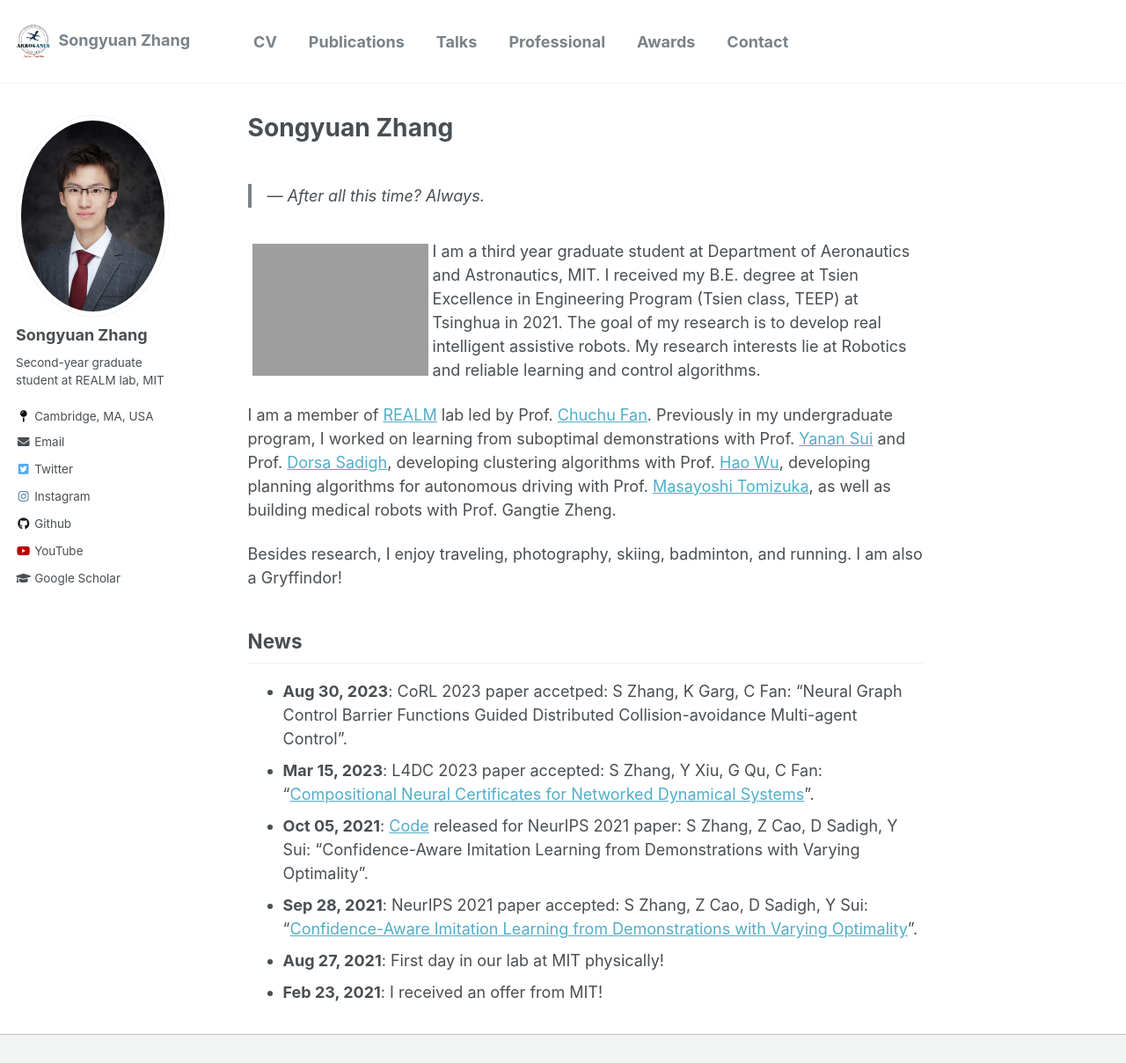
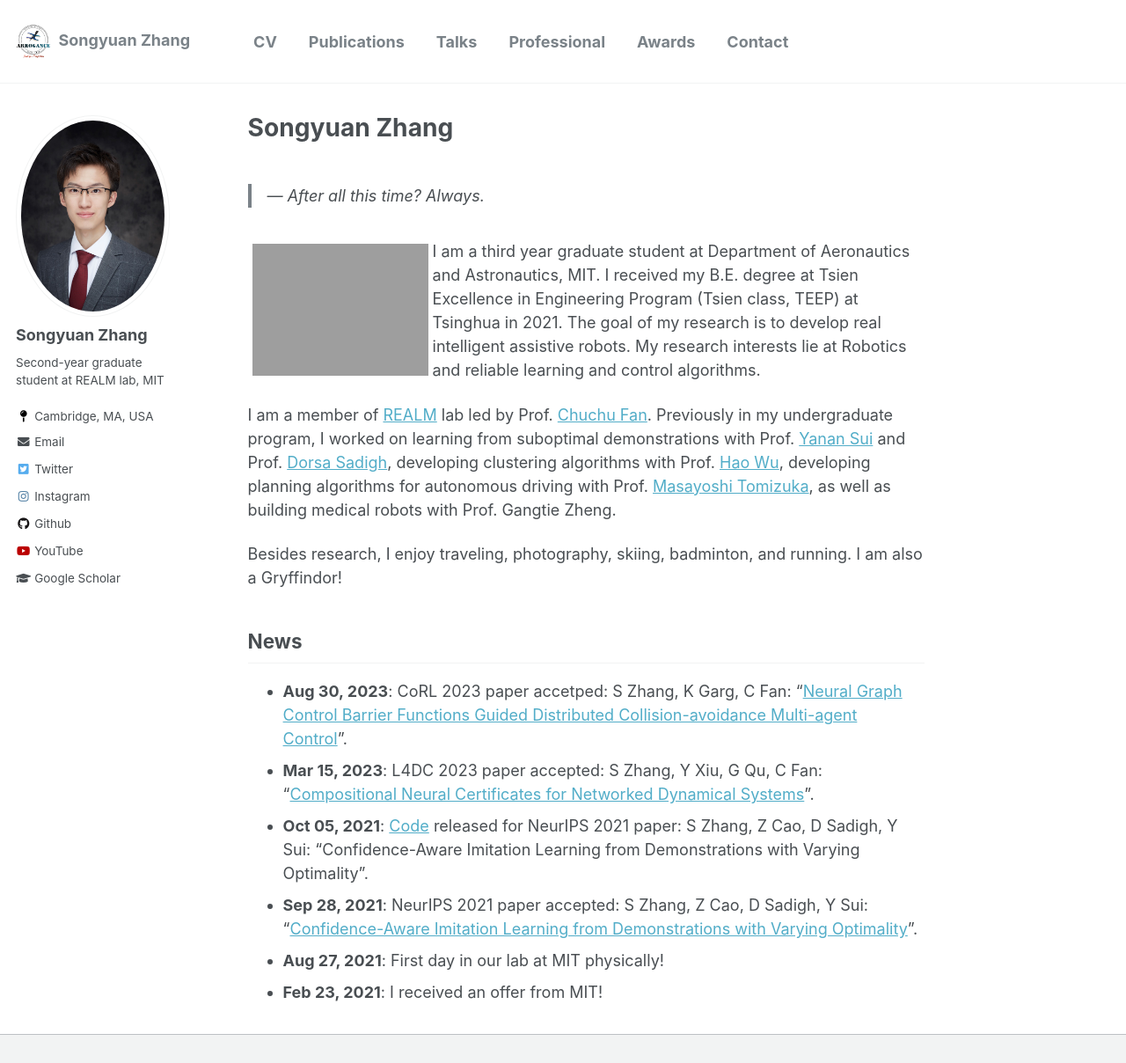
Before and after one commit to syzhang092218-source/syzhang092218-source.github.io, a Jekyll site: the page built from _pages/about.md, in a window 1280 px wide and 1348 px high, cut to the strip 0-1208 px from the top of the window. Shown: the whole strip at 88% size. Built offline with Jekyll 4.4.1, drawn with Linux system fonts in a browser that asks for light colours; some of the changed lines change nothing that is shown.

Commit message:
update news

```diff
--- a/_pages/about.md
+++ b/_pages/about.md
@@ -24,7 +24,7 @@
 
 ## News
 
-- **Aug 30, 2023**: CoRL 2023 paper accetped: S Zhang, K Garg, C Fan: "Neural Graph Control Barrier Functions Guided Distributed Collision-avoidance Multi-agent Control".
+- **Aug 30, 2023**: CoRL 2023 paper accetped: S Zhang, K Garg, C Fan: "[Neural Graph Control Barrier Functions Guided Distributed Collision-avoidance Multi-agent Control](https://mit-realm.github.io/gcbf-website/)".
 - **Mar 15, 2023**: L4DC 2023 paper accepted: S Zhang, Y Xiu, G Qu, C Fan: "[Compositional Neural Certificates for Networked Dynamical Systems](https://mit-realm.github.io/neuriss-website/)".
 - **Oct 05, 2021**: [Code](https://github.com/Stanford-ILIAD/Confidence-Aware-Imitation-Learning) released for NeurIPS 2021 paper: S Zhang, Z Cao, D Sadigh, Y Sui: "Confidence-Aware Imitation Learning from Demonstrations with Varying Optimality".
 - **Sep 28, 2021**: NeurIPS 2021 paper accepted: S Zhang, Z Cao, D Sadigh, Y Sui: "[Confidence-Aware Imitation Learning from Demonstrations with Varying Optimality](https://sites.google.com/view/cail/)".
```
